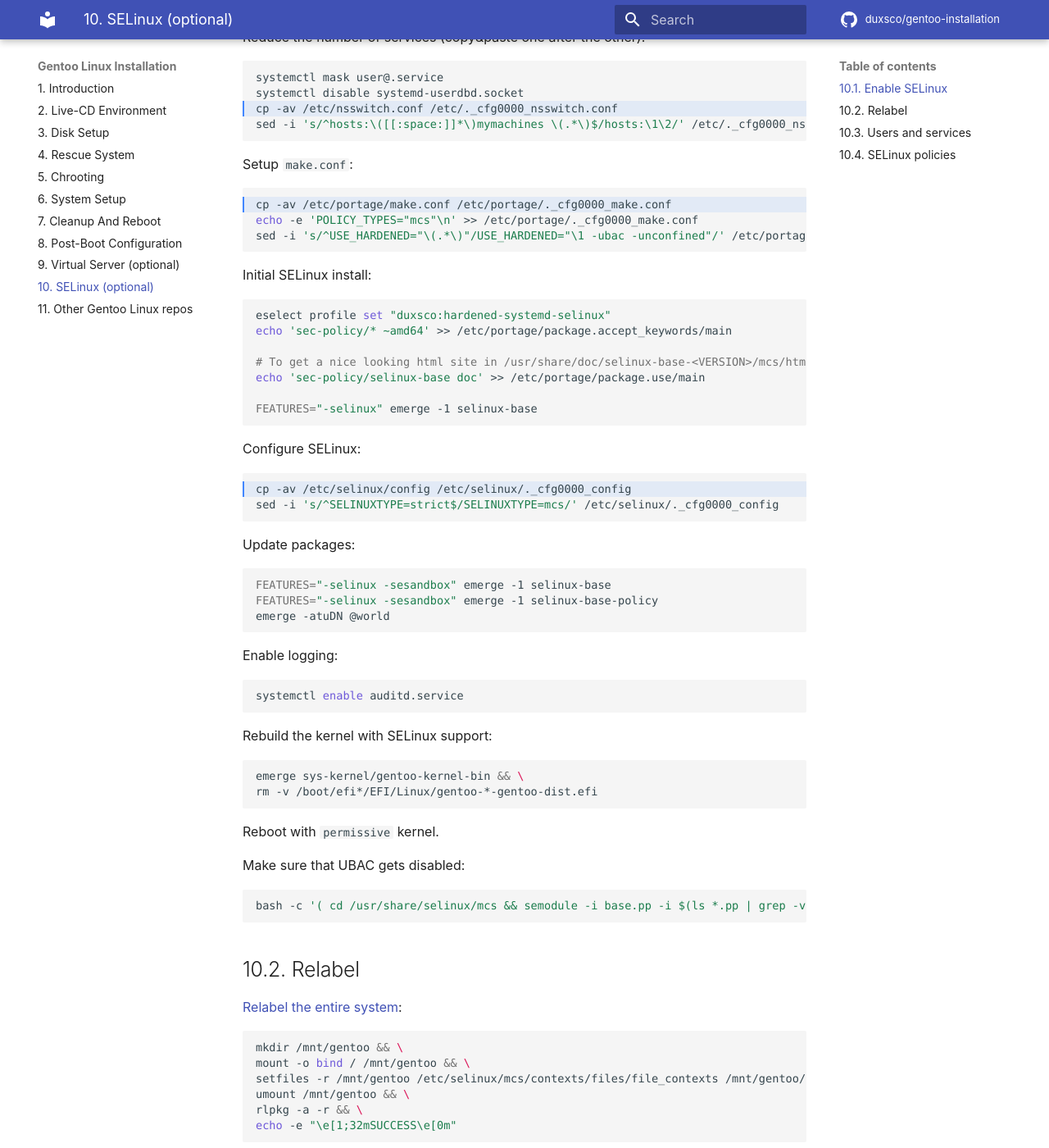
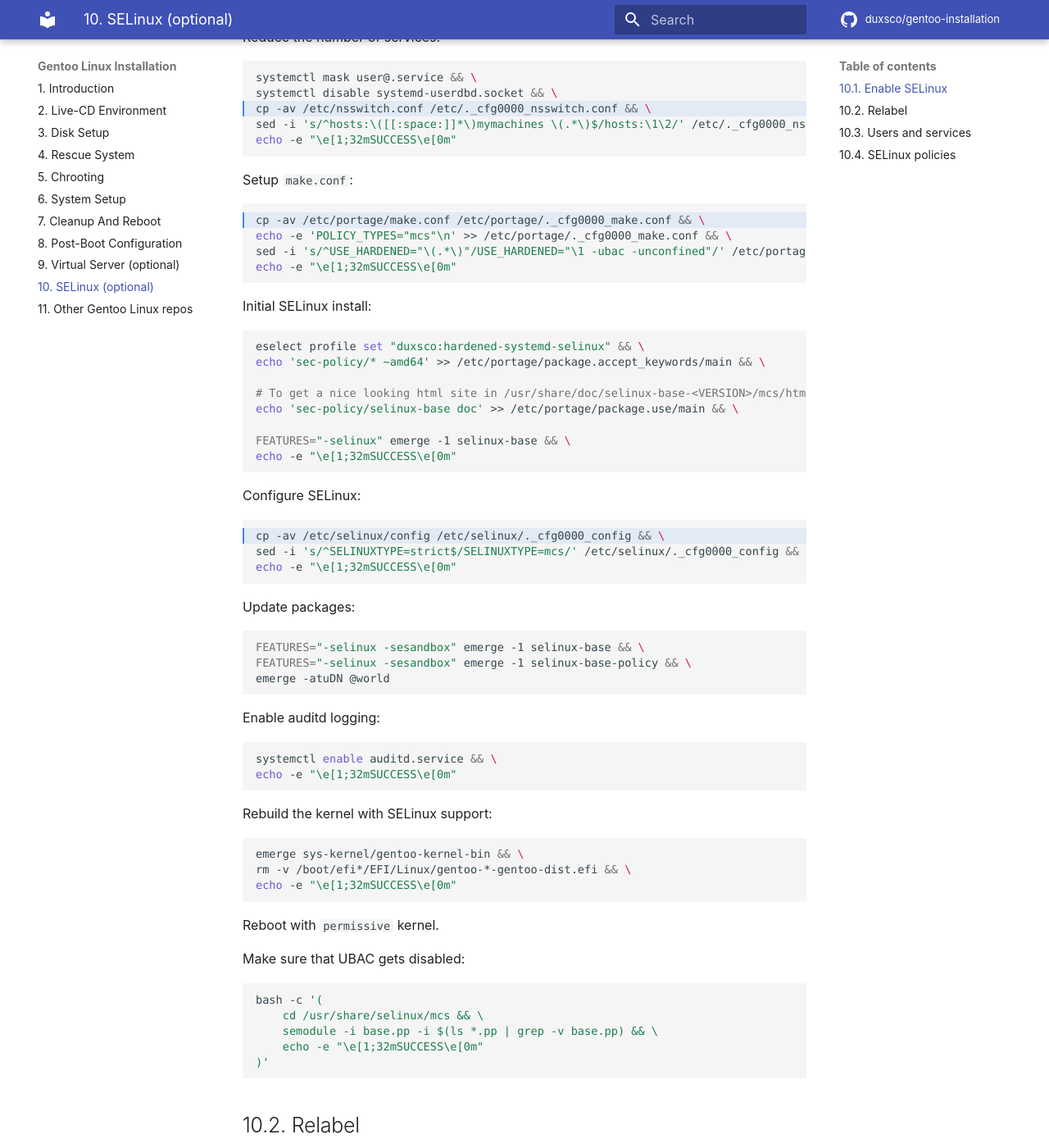
Before and after one commit to duxsco/gentoo-installation, an MkDocs documentation site: the page built from docs/selinux.md, in a window 1280 px wide and 1400 px high, scrolled down 326 px. Shown: the whole window at 82% size. Built offline with MkDocs 1.6.1 and Material for MkDocs 9.7.7, drawn with Linux system fonts in a browser that asks for light colours; comment, search, counter and statistics services are not loaded; some of the changed text lies outside the part shown.

Commit message:
Echo "exit code"

````diff
--- a/docs/selinux.md
+++ b/docs/selinux.md
@@ -3,61 +3,67 @@
 !!! info
     Currently, I only use SELinux on servers, and only `mcs` policy type to be able to better "isolate" virtual machines from each other.
 
-Reduce the number of services (copy&paste one after the other):
+Reduce the number of services:
 
 ```shell hl_lines="3"
-systemctl mask user@.service
-systemctl disable systemd-userdbd.socket
-cp -av /etc/nsswitch.conf /etc/._cfg0000_nsswitch.conf
-sed -i 's/^hosts:\([[:space:]]*\)mymachines \(.*\)$/hosts:\1\2/' /etc/._cfg0000_nsswitch.conf
+systemctl mask user@.service && \
+systemctl disable systemd-userdbd.socket && \
+cp -av /etc/nsswitch.conf /etc/._cfg0000_nsswitch.conf && \
+sed -i 's/^hosts:\([[:space:]]*\)mymachines \(.*\)$/hosts:\1\2/' /etc/._cfg0000_nsswitch.conf && \
+echo -e "\e[1;32mSUCCESS\e[0m"
 ```
 
 Setup `make.conf`:
 
 ```shell hl_lines="1"
-cp -av /etc/portage/make.conf /etc/portage/._cfg0000_make.conf
-echo -e 'POLICY_TYPES="mcs"\n' >> /etc/portage/._cfg0000_make.conf
-sed -i 's/^USE_HARDENED="\(.*\)"/USE_HARDENED="\1 -ubac -unconfined"/' /etc/portage/._cfg0000_make.conf
+cp -av /etc/portage/make.conf /etc/portage/._cfg0000_make.conf && \
+echo -e 'POLICY_TYPES="mcs"\n' >> /etc/portage/._cfg0000_make.conf && \
+sed -i 's/^USE_HARDENED="\(.*\)"/USE_HARDENED="\1 -ubac -unconfined"/' /etc/portage/._cfg0000_make.conf && \
+echo -e "\e[1;32mSUCCESS\e[0m"
 ```
 
 Initial SELinux install:
 
 ```shell
-eselect profile set "duxsco:hardened-systemd-selinux"
-echo 'sec-policy/* ~amd64' >> /etc/portage/package.accept_keywords/main
+eselect profile set "duxsco:hardened-systemd-selinux" && \
+echo 'sec-policy/* ~amd64' >> /etc/portage/package.accept_keywords/main && \
 
 # To get a nice looking html site in /usr/share/doc/selinux-base-<VERSION>/mcs/html:
-echo 'sec-policy/selinux-base doc' >> /etc/portage/package.use/main
+echo 'sec-policy/selinux-base doc' >> /etc/portage/package.use/main && \
 
-FEATURES="-selinux" emerge -1 selinux-base
+FEATURES="-selinux" emerge -1 selinux-base && \
+echo -e "\e[1;32mSUCCESS\e[0m"
 ```
 
 Configure SELinux:
 
 ```shell hl_lines="1"
-cp -av /etc/selinux/config /etc/selinux/._cfg0000_config
-sed -i 's/^SELINUXTYPE=strict$/SELINUXTYPE=mcs/' /etc/selinux/._cfg0000_config
+cp -av /etc/selinux/config /etc/selinux/._cfg0000_config && \
+sed -i 's/^SELINUXTYPE=strict$/SELINUXTYPE=mcs/' /etc/selinux/._cfg0000_config && \
+echo -e "\e[1;32mSUCCESS\e[0m"
 ```
 
 Update packages:
 
 ```shell
-FEATURES="-selinux -sesandbox" emerge -1 selinux-base
-FEATURES="-selinux -sesandbox" emerge -1 selinux-base-policy
+FEATURES="-selinux -sesandbox" emerge -1 selinux-base && \
+FEATURES="-selinux -sesandbox" emerge -1 selinux-base-policy && \
 emerge -atuDN @world
 ```
 
-Enable logging:
+Enable auditd logging:
 
 ```shell
-systemctl enable auditd.service
+systemctl enable auditd.service && \
+echo -e "\e[1;32mSUCCESS\e[0m"
 ```
 
 Rebuild the kernel with SELinux support:
 
 ```shell
 emerge sys-kernel/gentoo-kernel-bin && \
-rm -v /boot/efi*/EFI/Linux/gentoo-*-gentoo-dist.efi
+rm -v /boot/efi*/EFI/Linux/gentoo-*-gentoo-dist.efi && \
+echo -e "\e[1;32mSUCCESS\e[0m"
 ```
 
 Reboot with `permissive` kernel.
@@ -65,7 +71,11 @@ Reboot with `permissive` kernel.
 Make sure that UBAC gets disabled:
 
 ```shell
-bash -c '( cd /usr/share/selinux/mcs && semodule -i base.pp -i $(ls *.pp | grep -v base.pp) )'
+bash -c '(
+    cd /usr/share/selinux/mcs && \
+    semodule -i base.pp -i $(ls *.pp | grep -v base.pp) && \
+    echo -e "\e[1;32mSUCCESS\e[0m"
+)'
 ```
 
 ## 10.2. Relabel
@@ -146,8 +156,8 @@ user_u          user       s0         s0                             user_r
 Add the initial user to the [administration SELinux user](https://wiki.gentoo.org/wiki/SELinux/Installation#Define_the_administrator_accounts):
 
 ```shell
-semanage login -a -s staff_u david
-restorecon -RFv /home/david
+semanage login -a -s staff_u david && \
+restorecon -RFv /home/david && \
 bash -c 'echo "%wheel ALL=(ALL) TYPE=sysadm_t ROLE=sysadm_r ALL" | EDITOR="tee" visudo -f /etc/sudoers.d/wheel && \
 echo -e "\e[1;32mSUCCESS\e[0m"'
 ```
@@ -167,7 +177,8 @@ root                 root                 s0-s0:c0.c1023       *
 Create `/var/lib/sepolgen/interface_info` for `audit2why -R` to work:
 
 ```shell
-sepolgen-ifgen -i /usr/share/selinux/mcs/include/support/
+sepolgen-ifgen -i /usr/share/selinux/mcs/include/support/ && \
+echo -e "\e[1;32mSUCCESS\e[0m"
 ```
 
 ## 10.4. SELinux policies
````
